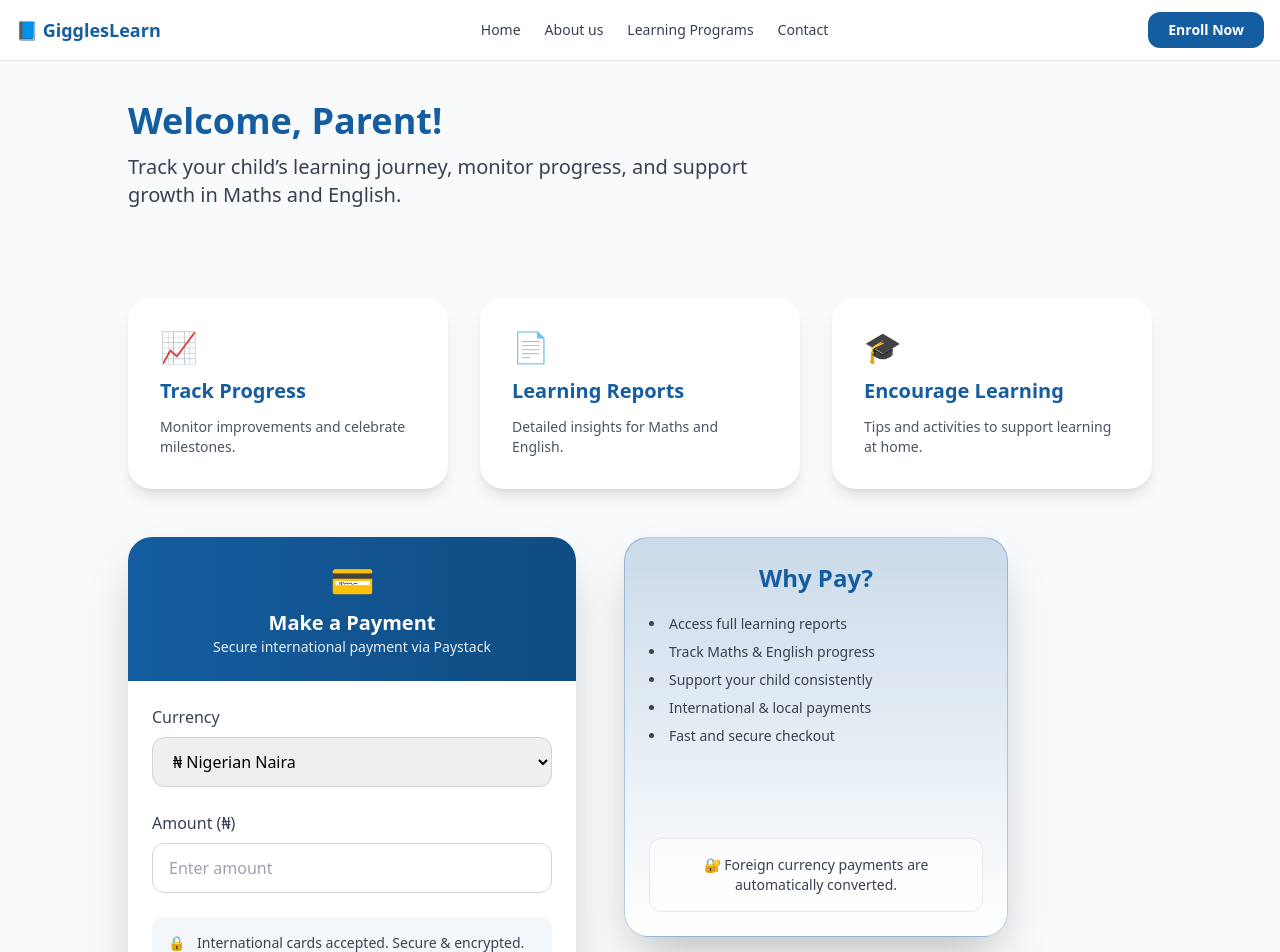
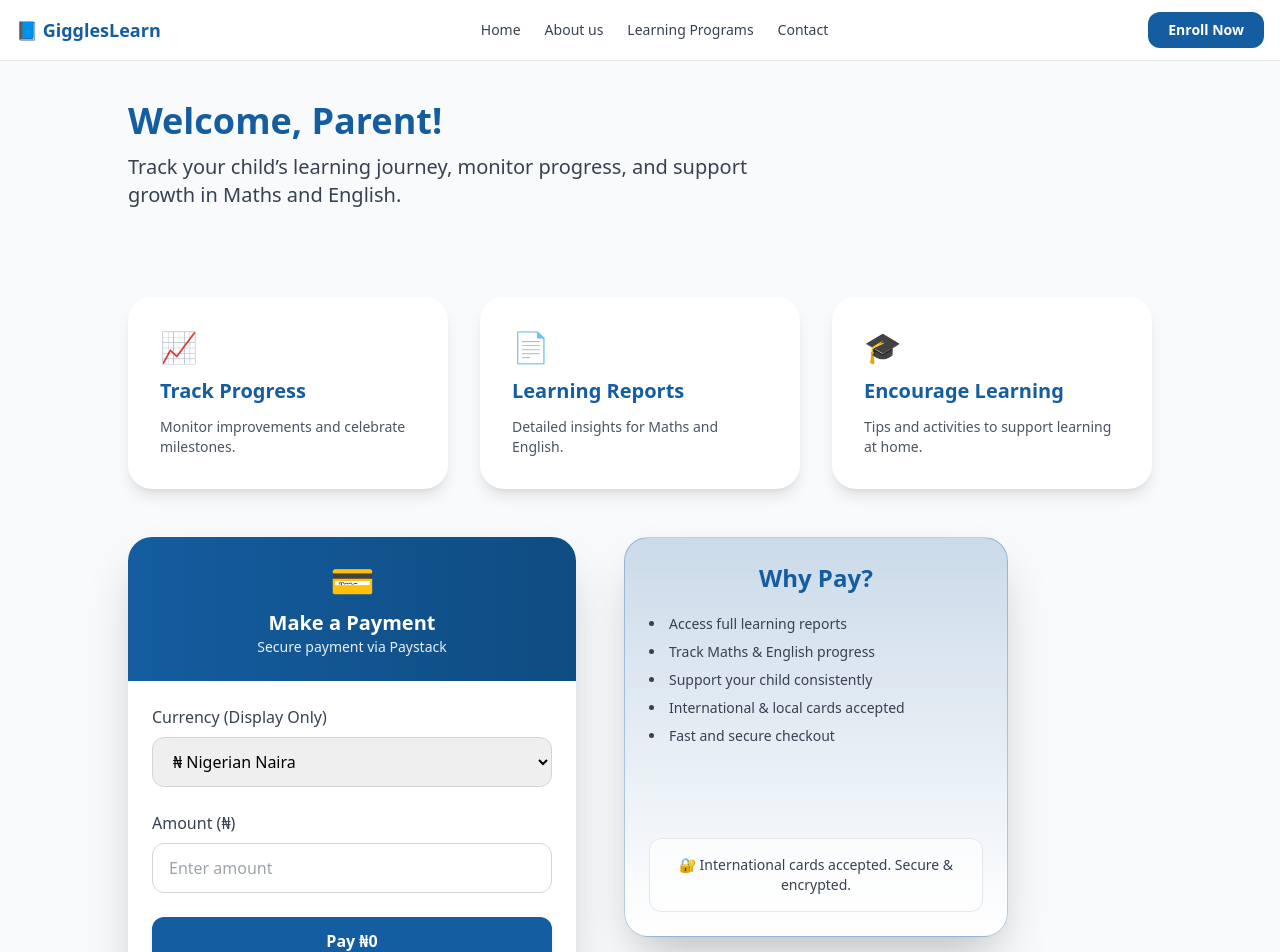
Before and after one commit to Zikam1/KidSmart, a Nuxt app: page /dashboard in a window 1280 px wide. Shown: the top 952 px of the page. Built offline with nearby package versions, Linux system fonts and the light colour scheme.

Commit message:
payment internationally

```diff
--- a/app/pages/dashboard.vue
+++ b/app/pages/dashboard.vue
@@ -44,17 +44,17 @@
             <div class="text-4xl mb-2">💳</div>
             <h3 class="text-xl font-semibold">Make a Payment</h3>
             <p class="text-sm opacity-90">
-              Secure international payment via Paystack
+              Secure payment via Paystack
             </p>
           </div>
 
           <!-- Body -->
           <div class="p-6 space-y-6">
 
-            <!-- Currency -->
+            <!-- Currency Selector (Display Only) -->
             <div>
-              <label class="block mb-2 font-medium text-gray-700">Currency</label>
-              <select v-model="payment.currency" class="input">
+              <label class="block mb-2 font-medium text-gray-700">Currency (Display Only)</label>
+              <select v-model="payment.displayCurrency" class="input">
                 <option value="NGN">₦ Nigerian Naira</option>
                 <option value="USD">$ US Dollar</option>
                 <option value="GBP">£ British Pound</option>
@@ -65,7 +65,7 @@
             <!-- Amount -->
             <div>
               <label class="block mb-2 font-medium text-gray-700">
-                Amount  ({{ currencySymbol }})
+                Amount ({{ displaySymbol }})
               </label>
               <input
                 v-model="payment.amount"
@@ -75,17 +75,16 @@
               />
             </div>
 
-            <!-- Trust Badge -->
-            <div class="flex items-center gap-3 bg-[#145DA0]/5 p-4 rounded-xl text-sm text-gray-700">
-              🔒
-              <span>
-                International cards accepted. Secure & encrypted.
-              </span>
-            </div>
+            <!-- Conversion Info -->
+            <!-- <p class="text-sm text-gray-600">
+              💡 Amount will be processed in NGN. Approximate NGN value: ₦{{ convertedAmount }}
+            </p> -->
+
+
 
             <!-- Pay Button -->
             <button @click="payWithPaystack" class="primary-btn">
-              Pay {{ currencySymbol }}{{ payment.amount || '0' }}
+              Pay {{ displaySymbol }}{{ payment.amount || '0' }}
             </button>
 
             <p
@@ -111,14 +110,14 @@
             <li>Access full learning reports</li>
             <li>Track Maths & English progress</li>
             <li>Support your child consistently</li>
-            <li>International & local payments</li>
+            <li>International & local cards accepted</li>
             <li>Fast and secure checkout</li>
           </ul>
 
           <div
             class="bg-white/70 p-4 rounded-xl border border-gray-200 text-gray-700 text-center text-sm"
           >
-            🔐 Foreign currency payments are automatically converted.
+            🔐 International cards accepted. Secure & encrypted.
           </div>
         </div>
       </div>
@@ -135,7 +134,7 @@ const paymentSuccess = ref(false)
 
 const payment = ref({
   amount: '',
-  currency: 'NGN'
+  displayCurrency: 'NGN' // This is for UX only
 })
 
 onMounted(() => {
@@ -148,13 +147,25 @@ onMounted(() => {
   }
 })
 
-const currencySymbol = computed(() => {
+// Display symbol based on user selection
+const displaySymbol = computed(() => {
   return {
     NGN: '₦',
     USD: '$',
     GBP: '£',
     EUR: '€'
-  }[payment.value.currency]
+  }[payment.value.displayCurrency]
+})
+
+// Convert foreign currencies to NGN for Paystack
+const convertedAmount = computed(() => {
+  const amt = Number(payment.value.amount) || 0
+  switch (payment.value.displayCurrency) {
+    case 'USD': return Math.round(amt * 950) // Example rate
+    case 'GBP': return Math.round(amt * 1150) // Example rate
+    case 'EUR': return Math.round(amt * 1030) // Example rate
+    default: return amt
+  }
 })
 
 const payWithPaystack = () => {
@@ -166,8 +177,8 @@ const payWithPaystack = () => {
   const handler = window.PaystackPop.setup({
     key: 'pk_live_41d795c8630b685b20c4fc66b1e4dac801f8924b',
     email: 'giggleslearnparent@example.com',
-    amount: Number(payment.value.amount) * 100,
-    currency: payment.value.currency,
+    amount: convertedAmount.value * 100, // NGN only
+    currency: 'NGN', // Always NGN
     ref: 'GL-' + Date.now(),
     callback() {
       paymentSuccess.value = true
```
